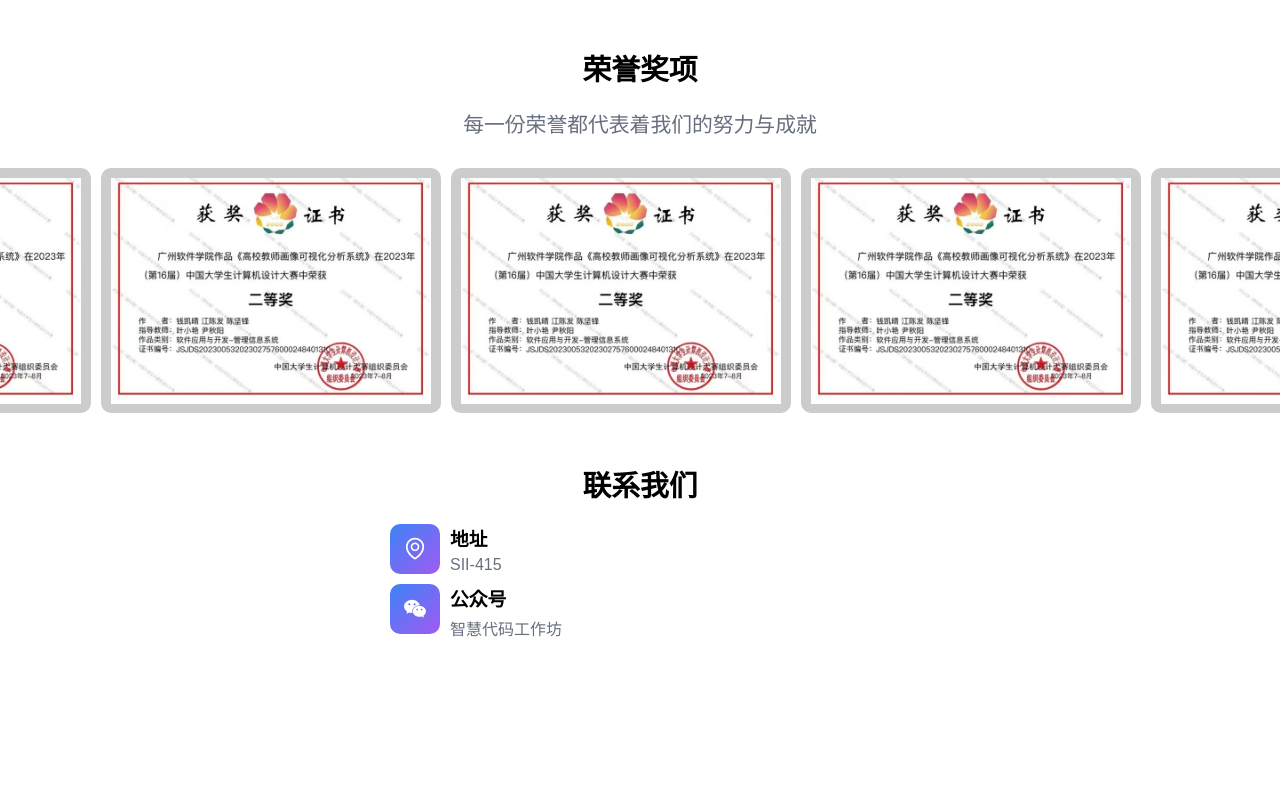
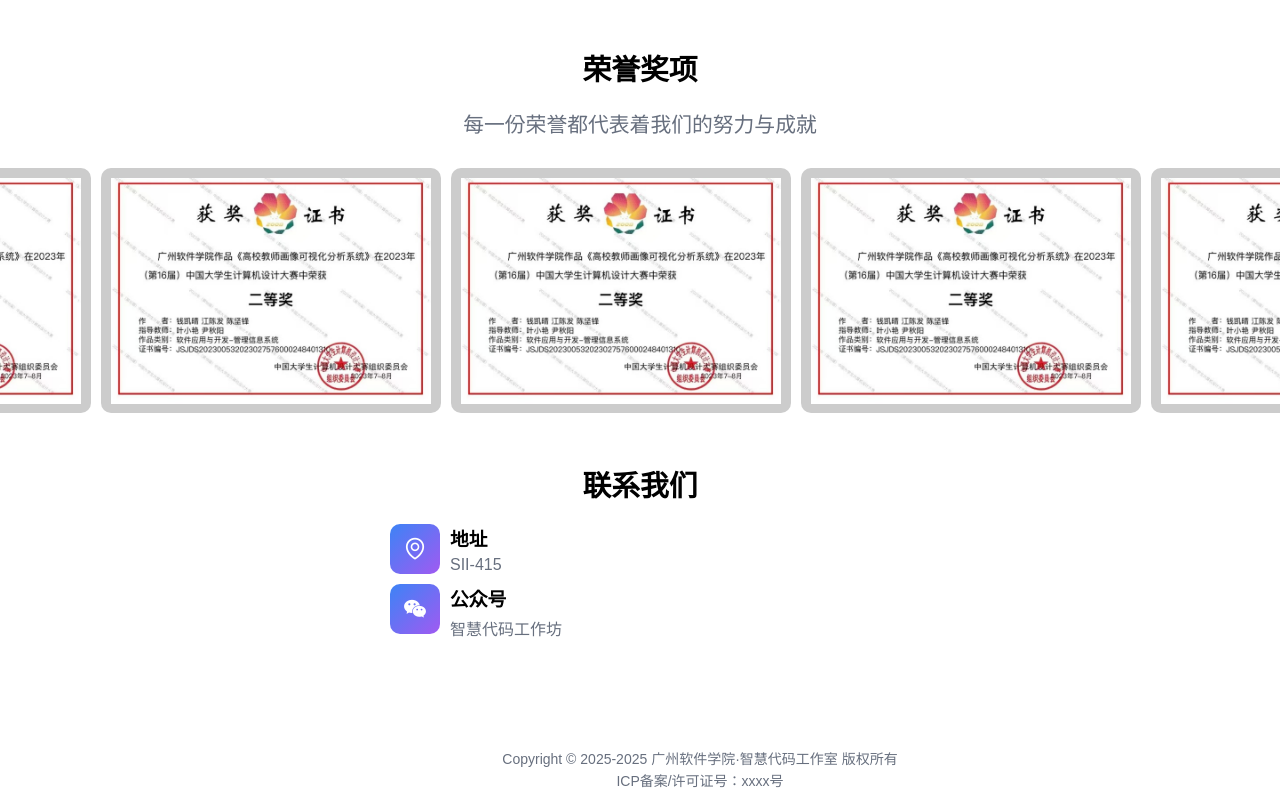
Before and after one commit to ExceptionSimple/vue-code-gzs, a Vue app: page /aboutMe in a window 1280 px wide. Shown: the part 635-1435 px from the top of the page. Before the commit the page ends 1285 px from the top, so only its background shows below. Built offline with nearby package versions, Linux system fonts and the light colour scheme.

Commit message:
update: style

```diff
--- a/src/views/AboutMe/AboutMe.vue
+++ b/src/views/AboutMe/AboutMe.vue
@@ -20,7 +20,7 @@
     </div>
   </div>
   <AwardWinningWall style="margin-top: 50px;" />
-  <AboutMeInfo style="margin-top: 50px;" />
+  <AboutMeInfo style="margin-top: 50px; margin-bottom: 100px;" />
 </template>
 
 <style scoped>
--- a/src/views/Layout/Layout.vue
+++ b/src/views/Layout/Layout.vue
@@ -6,7 +6,36 @@
 <template>
   <layout-header />
   <RouterView />
+  <el-footer>
+    <div class="container">
+      <p>Copyright © 2025-2025 广州软件学院·智慧代码工作室 版权所有</p>
+      <a href="https://beian.miit.gov.cn/" target="_blank">ICP备案/许可证号：xxxx号</a>
+    </div>
+  </el-footer>
 </template>
 
 <style scoped>
+.el-footer {
+  margin-top: 20px;
+  background: var(--bg-color);
+  padding: 10px 0;
+}
+.el-footer .container {
+  display: flex;
+  flex-direction: column;
+  justify-content: center;
+  align-items: center;
+  height: 100%;
+  line-height: 22px;
+}
+.el-footer a,
+.el-footer span,
+.el-footer p {
+  color: var(--normal-text);
+  font-size: 14px;
+  transition: color 0.3s;
+}
+.el-footer a:hover {
+  color: var(--theme-color);
+}
 </style>
```
